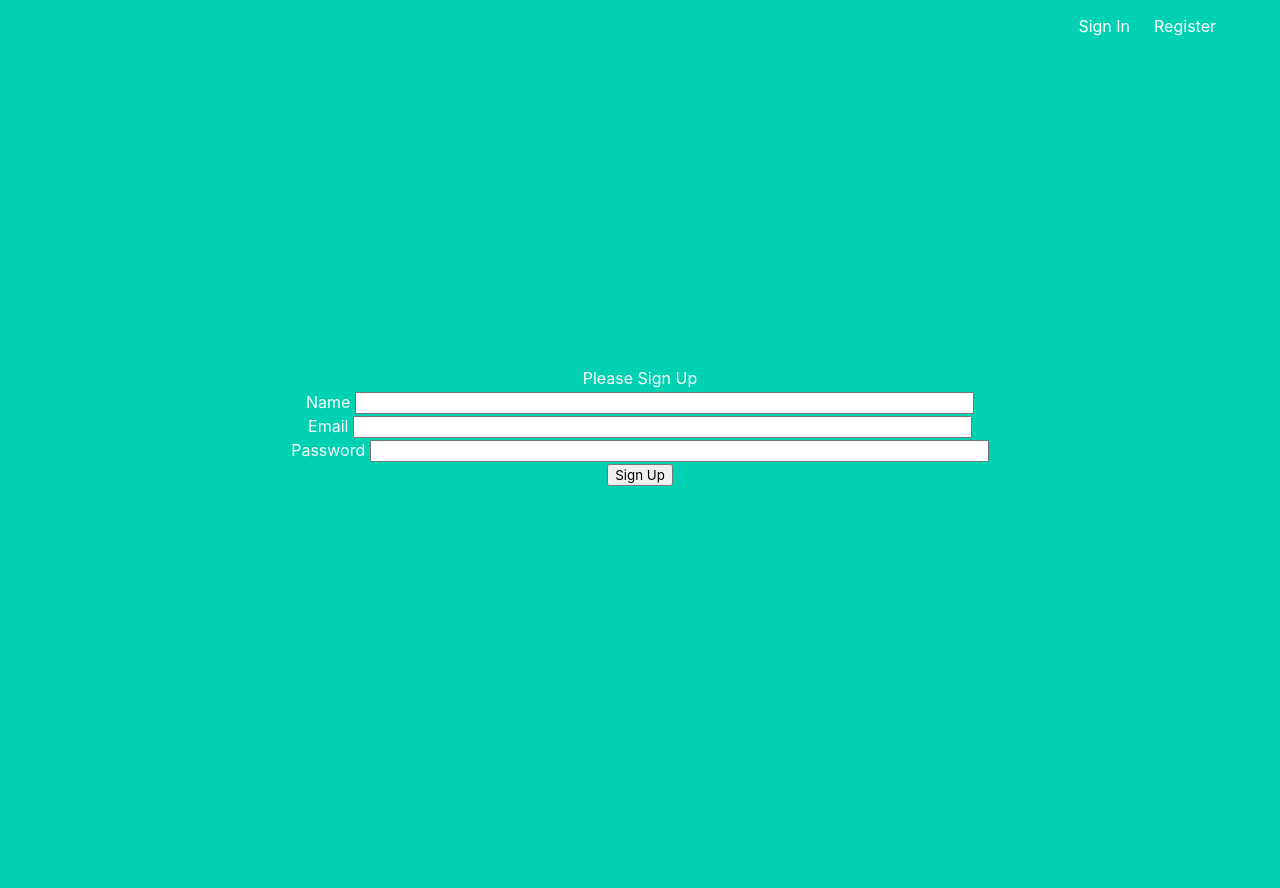
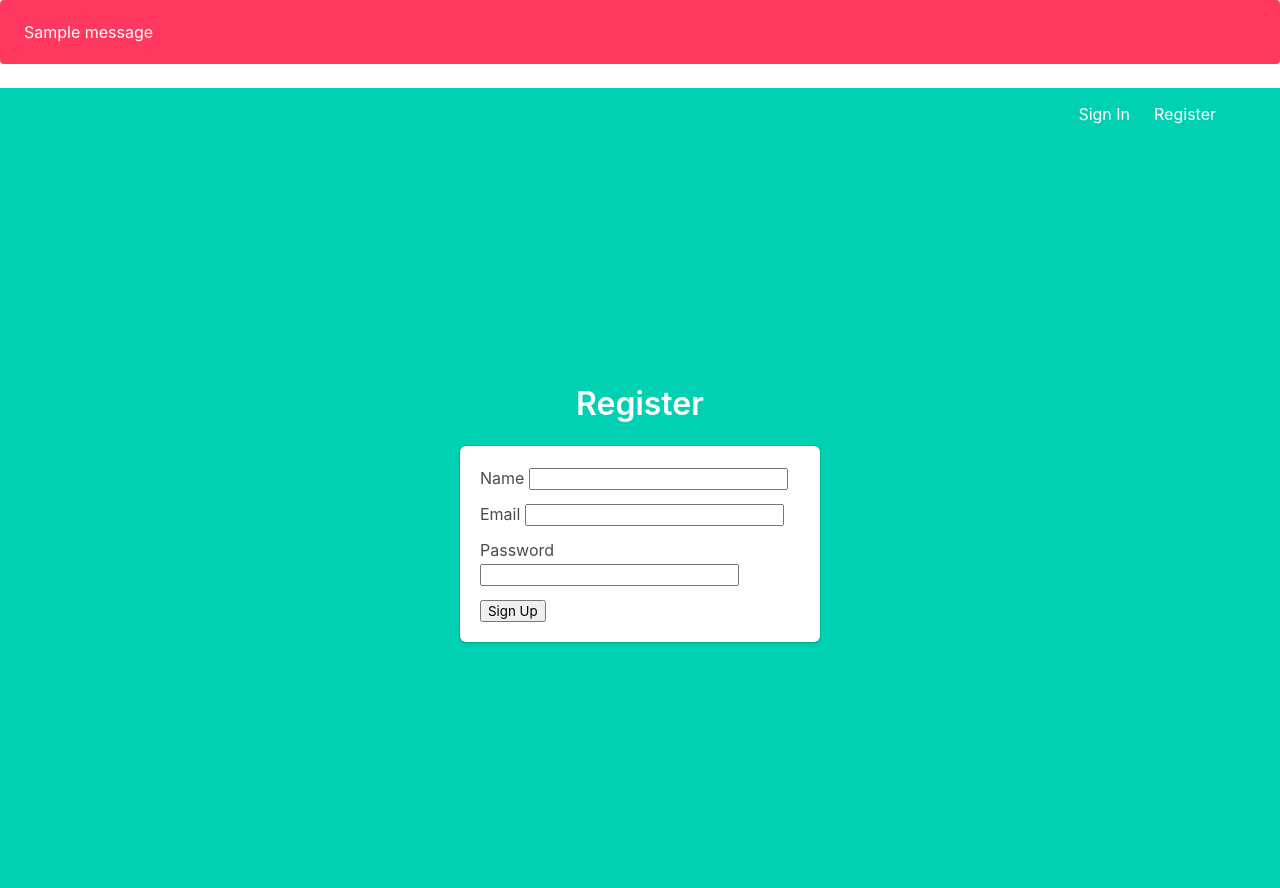
Before and after one commit to mzaneri/TTP-FS, a Flask app: page /register in a window 1280 px wide. Before the commit the page ends 486 px from the top, so only its background shows below. Run offline with Flask 2, Linux system fonts and the light colour scheme; one stand-in notice (Sample message) is shown.

Commit message:
Added centered boxes and error messagining for register and signin views

```diff
--- a/app/templates/base.html
+++ b/app/templates/base.html
@@ -9,6 +9,14 @@
     <meta name="viewport" content="width=device-width, initial-scale=1">
     <link rel="stylesheet" href="https://cdnjs.cloudflare.com/ajax/libs/bulma/0.7.2/css/bulma.min.css" />
 </head>
+
+{% with messages = get_flashed_messages() %}
+    {% if messages %}
+        <div class="notification is-danger">
+            {{ messages[0] }}
+        </div>
+    {% endif %}
+{% endwith %}
 
 <body>
     <section class="hero is-primary is-fullheight">
--- a/app/templates/register.html
+++ b/app/templates/register.html
@@ -3,23 +3,35 @@
 {% extends "base.html" %}
 
 {% block content %}
-    <h>Please Sign Up</h>
-    <form action="" method="post">
+<div class="column is-4 is-offset-4">
+    <h3 class="title">Register</h3>
+    <div class="box">
+        <form method="POST" action="">
             {{ form.hidden_tag() }}
-        <p>
+            <div class="field">
+                <div class="control">
                     {{ form.name.label }}
-            {{ form.name(size=64) }}
-        </p>
-        <p>
+                    {{ form.name(size=24) }}
+                </div>
+            </div>
+            <div class="field">
+                <div class="control">
                     {{ form.email.label }}
-            {{ form.email(size=64) }}
-        <p>
-        <p>
+                    {{ form.email(size=24) }}
+                </div>
+            </div>
+            <div class="field">
+                <div class="control">
                     {{ form.password.label }}
-            {{ form.password(size=64) }}
-        <p>
-        <p>
+                    {{ form.password(size=24) }}
+                </div>
+            </div>
+            <div class="field">
+                <div class="control">
                     {{ form.submit() }}
-        </p>
+                </div>
+            </div>
         </form>
+    </div>
+</div>
 {% endblock %}
```
Also changed, not shown: app/templates/signin.html (+32 -15 lines). Lines whose indentation alone changed are shown as unchanged.
